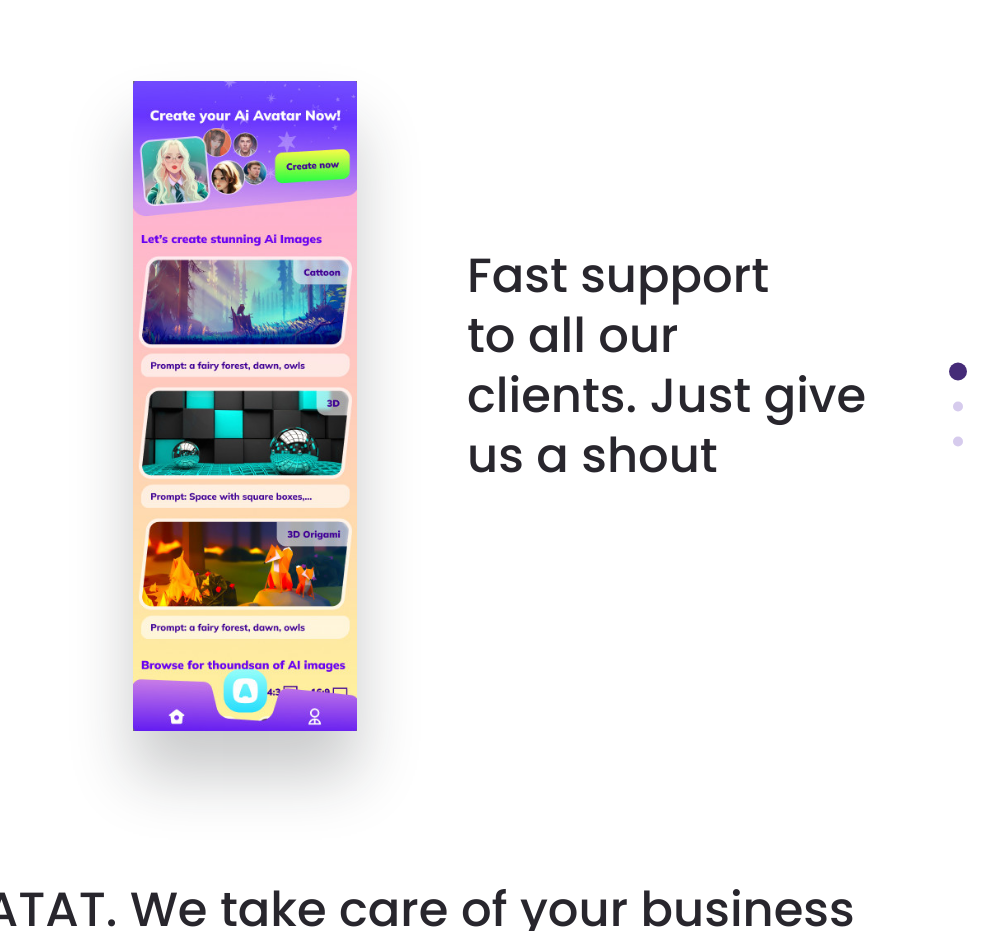
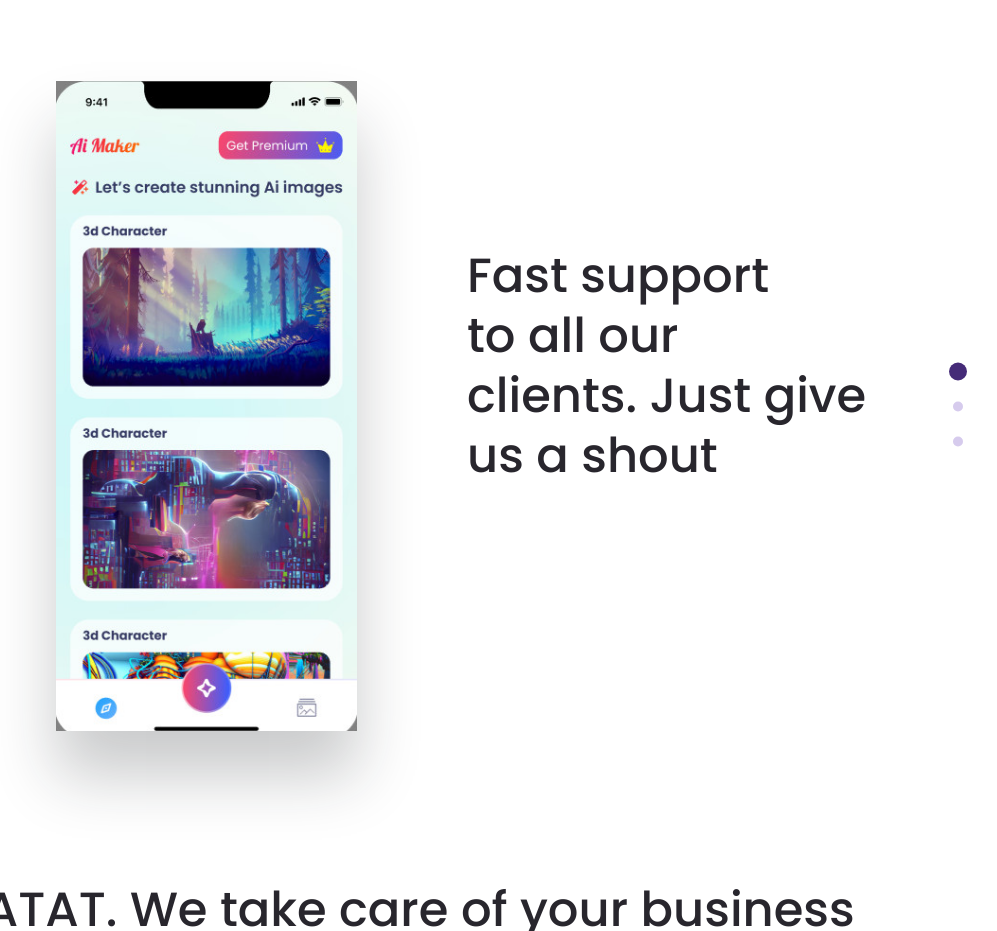
Before and after one commit to quockhanh09/AI-AVATAR, a plain HTML site: page index.html in a window 1280 px wide. Shown: the part 1221-2152 px from the top of the page, without its empty margins (283-1280 px from the left). Drawn offline with Linux system fonts and the light colour scheme.

Commit message:
Update index.html

```diff
--- a/index.html
+++ b/index.html
@@ -242,7 +242,7 @@
 
 				<div class="col-lg-6 v_slider_section_image">
 					<div class="v_slider_image">
-						<img src="images/v_slider_section1.jpg" height="650px" alt="">
+						<img src="images/img1.jpg" height="650px" alt="">
 					</div>
 				</div>
 
```
